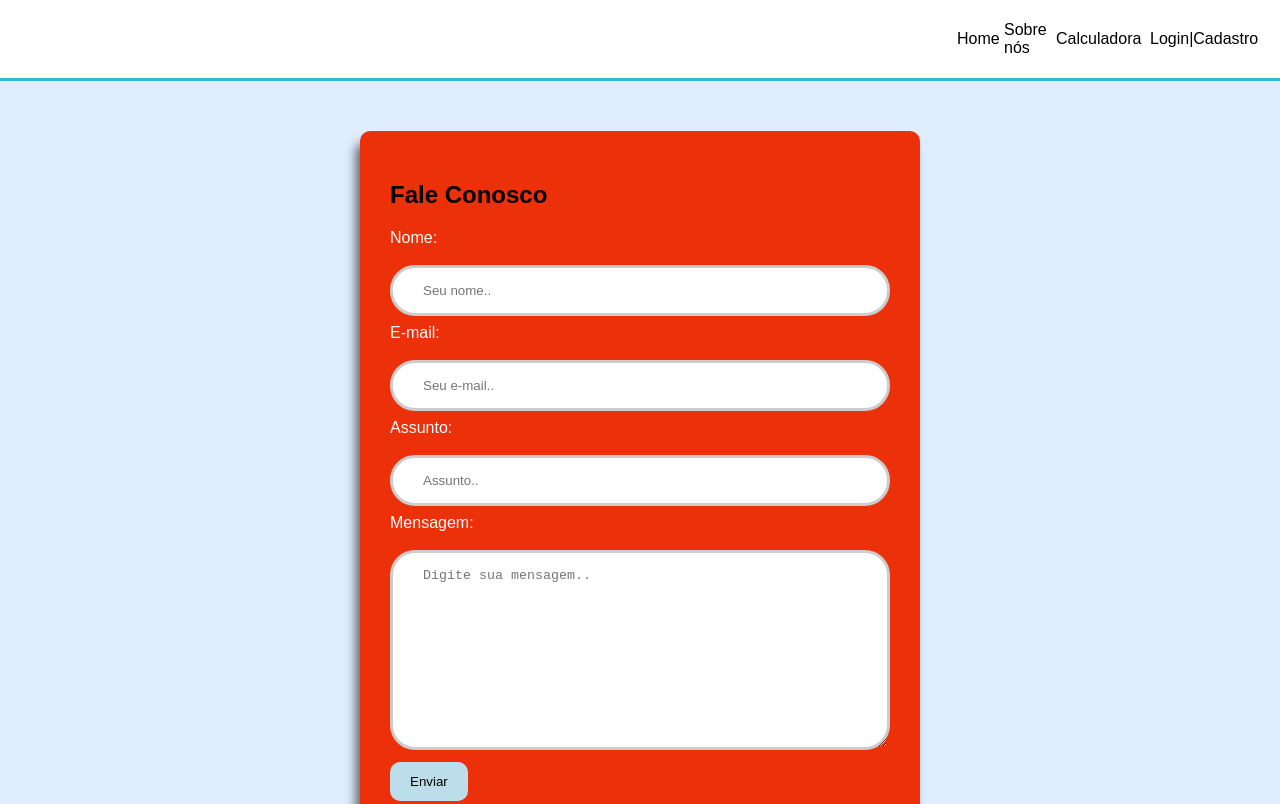
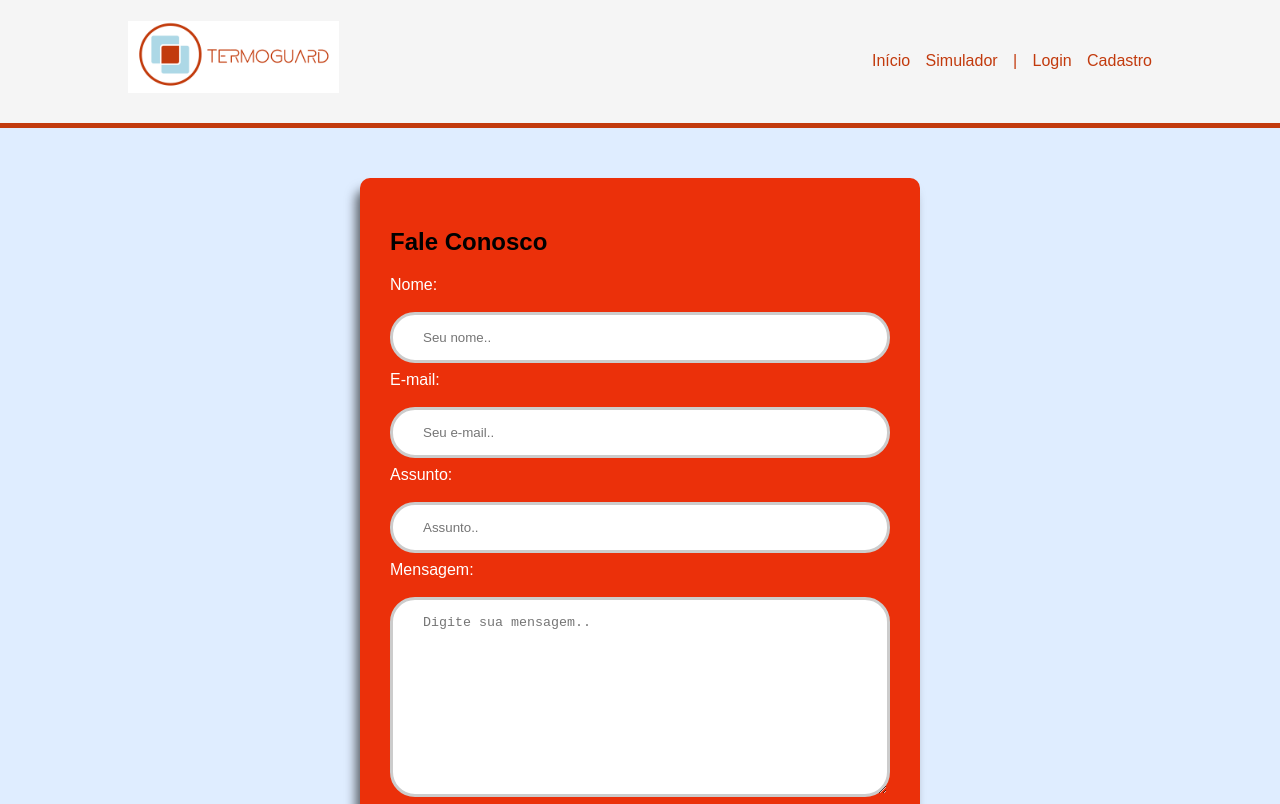
Before and after one commit to JPedroDuarte23/Sprint2_Grupo11, a plain HTML site: page Fale conosco/fale_conosco.html in a window 1280 px wide. Shown: the top 804 px of the page. Drawn offline with Linux system fonts and the light colour scheme.

Commit message:
Fale conosco

```diff
--- a/Fale conosco/fale_conosco.html
+++ b/Fale conosco/fale_conosco.html
@@ -7,20 +7,17 @@
 
 </head>
 <body>
-    <div class="banner">
     <div class="header">
         <div class="container">
-            <h1 class="titulo"></h1>
+            <h1 class="titulo"><img src="./logo.png" style="width: 40%;"/></h1>
             <ul class="navbar">
-                <li>Home</li>
-                <li>Sobre nós</li>
-                <li><a href=""> Calculadora</a></li>
-                <li></li>
-                <li><a href="">Login|Cadastro</a></li>
-
+                <li><a href="index.html">Início</a></li>
+                <li><a href="">Simulador</a></li>
+                <li>|</li>
+                <li>Login</li>
+                <li><a href="">Cadastro</a></li>
             </ul>
         </div>
-
     </div>
 
 
--- a/Fale conosco/style.css
+++ b/Fale conosco/style.css
@@ -18,21 +18,22 @@ body {
 /* Header */
 
 .header {
-    background-color: white;
-    border-bottom: 3px solid #32b9cd;
-
-
+    background-color: whitesmoke;
+    border-bottom: 5px solid #C23A0D; /* borda da navbar*/
 }
 
 .header .container {
     justify-content: space-between;
+}
 
-
+.titulo {
+    color: #C23A0D;
+    font-weight: 500;
 }
 
 .navbar {
     display: flex;
-    width: 200px;
+    width: 280px;
     align-items: center;
     list-style: none;
     justify-content: space-between;
@@ -40,14 +41,8 @@ body {
 }
 
 .navbar li, .navbar a {
-    color: black;
-    text-decoration: none;
-    padding: 5px;
-    width: 2px;
-    justify-content: space-between;
-
-
-}
+    color: #C23A0D;
+    text-decoration: none;}
 .banner {
     background-image: url('./assets/luva.jpg');
     background-size: cover;
```
Also changed, not shown: Fale conosco/logo.png (added), assets/acogue 1.png (added), assets/caminhaofrigorifico 1.png (added), assets/frigorifico-como-montar 1.png (added), assets/images.jpg (added), assets/luva.jpg (added), assets/quemsomos_frigocopa_frigorifico_carnes2-1.jpg (added), 1 other file.
